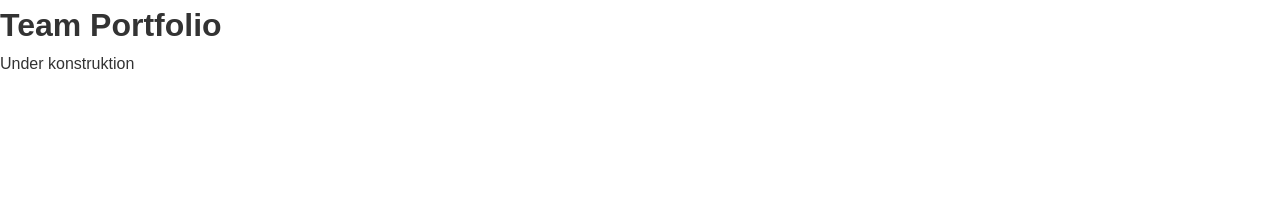
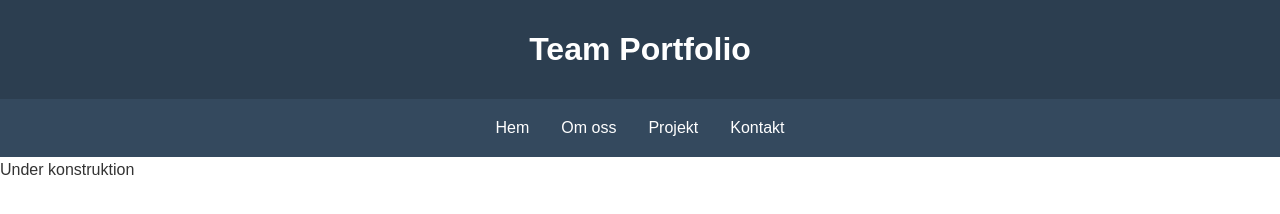
Before and after one commit to stenholmmelvin/team-portfolio, a plain HTML site: page index.html in a window 1280 px wide. Drawn offline with Linux system fonts and the light colour scheme.

Commit message:
Add navigation menu with styling fixes Fixes #1

```diff
--- a/index.html
+++ b/index.html
@@ -10,6 +10,14 @@
     <header>
         <h1>Team Portfolio</h1>
     </header>
+    <nav>
+        <ul>
+            <li><a href="#home">Hem</a></li>
+            <li><a href="#about">Om oss</a></li>
+            <li><a href="#projects">Projekt</a></li>
+            <li><a href="#contact">Kontakt</a></li>
+        </ul>
+    </nav>
     <main>
         <p>Under konstruktion</p>
     </main>
--- a/style.css
+++ b/style.css
@@ -9,3 +9,29 @@ body {
     line-height: 1.6;
     color: #333;
 }
+
+header {
+    background: #2c3e50;
+    color: white;
+    padding: 1.5rem;
+    text-align: center;
+}
+
+nav ul {
+    list-style: none;
+    display: flex;
+    justify-content: center;
+    gap: 2rem;
+    padding: 1rem;
+    background: #34495e;
+}
+
+nav a {
+    color: white;
+    text-decoration: none;
+    font-weight: 500;
+}
+
+nav a:hover {
+    color: #3498db;
+}
```
